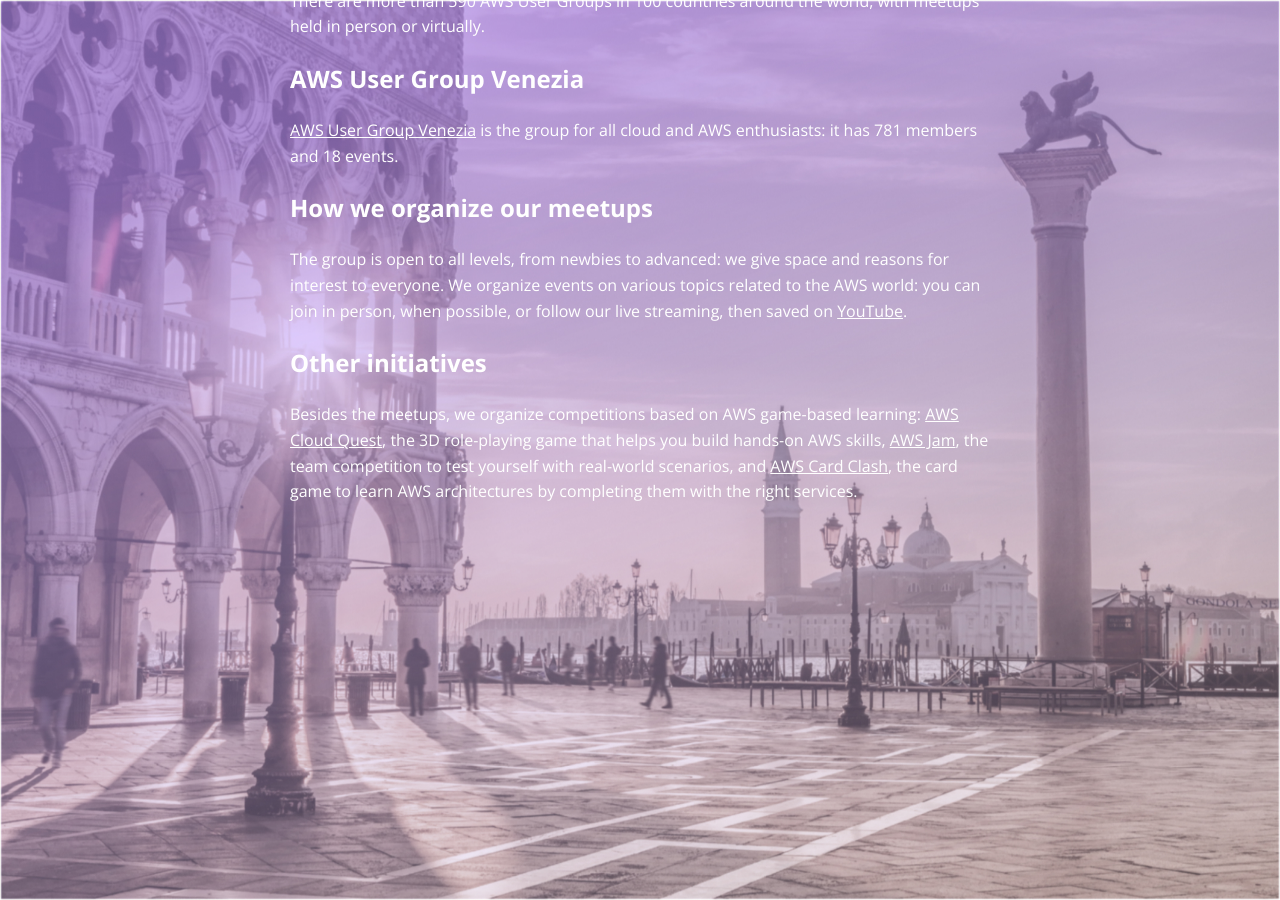
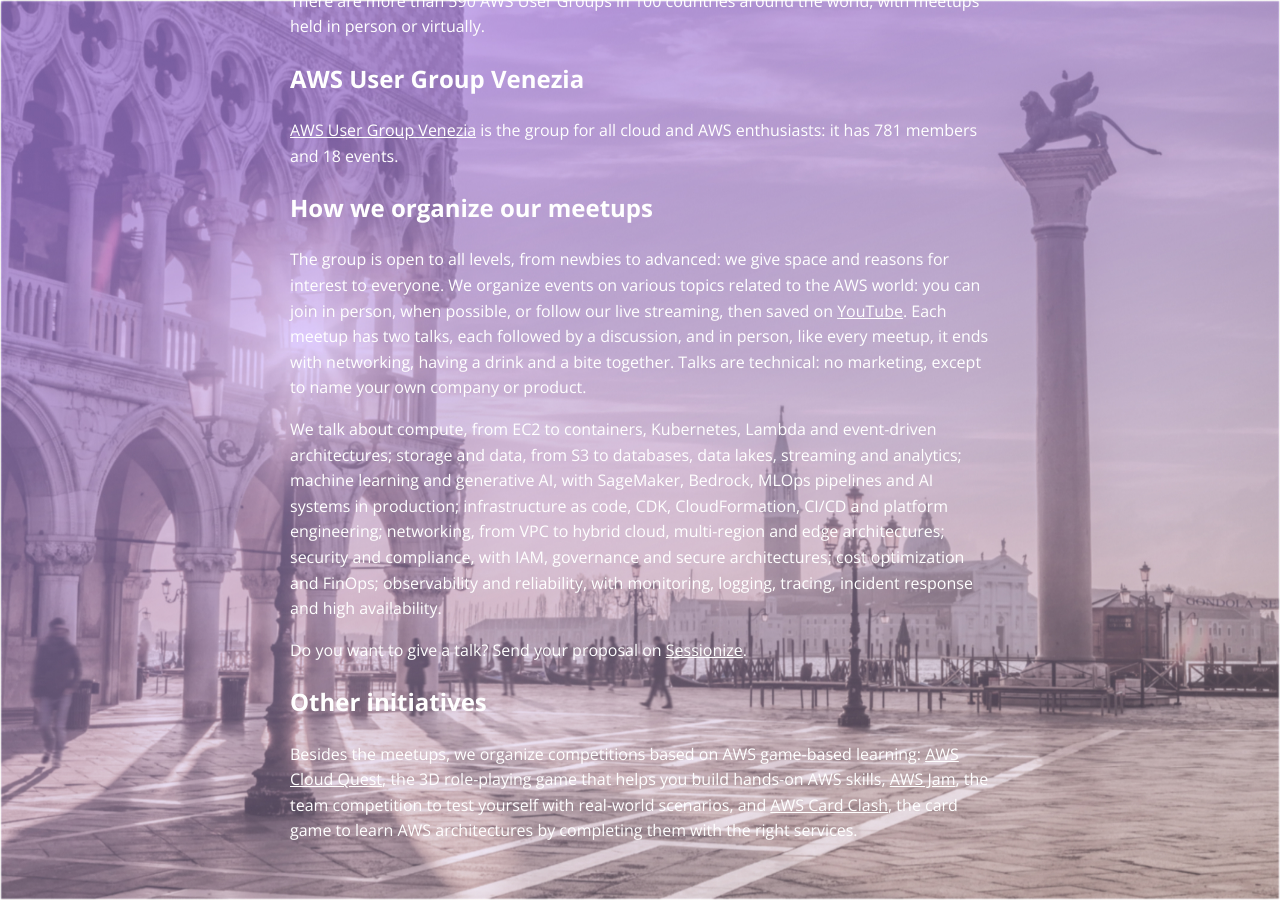
Before and after one commit to awsugvenezia/awsugvenezia.github.io, a Jekyll site: the page built from about-us.md, in a window 1280 px wide and 900 px high, scrolled down 638 px. Built offline with Jekyll 4.4.1, drawn with Linux system fonts in a browser that asks for light colours; nearby versions of some CDN libraries.

Commit message:
added meetup format, topics and Sessionize link to about-us page

```diff
--- a/about-us.md
+++ b/about-us.md
@@ -20,6 +20,11 @@ There are more than 590 AWS User Groups in 100 countries around the world, with
 ## How we organize our meetups
 
 The group is open to all levels, from newbies to advanced: we give space and reasons for interest to everyone. We organize events on various topics related to the AWS world: you can join in person, when possible, or follow our live streaming, then saved on [YouTube](https://www.youtube.com/@{{ site.youtube_channel }}).
+Each meetup has two talks, each followed by a discussion, and in person, like every meetup, it ends with networking, having a drink and a bite together. Talks are technical: no marketing, except to name your own company or product.
+
+We talk about compute, from EC2 to containers, Kubernetes, Lambda and event-driven architectures; storage and data, from S3 to databases, data lakes, streaming and analytics; machine learning and generative AI, with SageMaker, Bedrock, MLOps pipelines and AI systems in production; infrastructure as code, CDK, CloudFormation, CI/CD and platform engineering; networking, from VPC to hybrid cloud, multi-region and edge architectures; security and compliance, with IAM, governance and secure architectures; cost optimization and FinOps; observability and reliability, with monitoring, logging, tracing, incident response and high availability.
+
+Do you want to give a talk? Send your proposal on [Sessionize](https://sessionize.com/{{ site.sessionize_page }}).
 
 ## Other initiatives
 
@@ -42,6 +47,11 @@ Esistono più di 590 AWS User Group in 100 paesi nel mondo, con meetup in presen
 ## Come organizziamo i meetup
 
 Il gruppo è aperto a tutti i livelli, sia newbie che advanced: diamo spazio e motivo d'interesse a tutti. Organizziamo eventi su vari argomenti relativi al mondo di AWS: puoi partecipare di persona, se possibile, o seguire uno dei nostri streaming in diretta, poi salvati su [YouTube](https://www.youtube.com/@{{ site.youtube_channel }}).
+Ogni meetup prevede due talk, ciascuno seguito da una discussione, e in presenza, come ogni meetup, finisce in networking, a bere e mangiare qualcosa insieme. I talk sono tecnici: niente marketing, se non per nominare la propria azienda o il proprio prodotto.
+
+Parliamo di compute, da EC2 a container, Kubernetes, Lambda e architetture event-driven; storage e dati, da S3 a database, data lake, streaming e analytics; machine learning e AI generativa, con SageMaker, Bedrock, pipeline MLOps e sistemi AI in produzione; infrastructure as code, CDK, CloudFormation, CI/CD e platform engineering; networking, da VPC a cloud ibrido, multi-region e architetture edge; sicurezza e compliance, con IAM, governance e architetture sicure; ottimizzazione dei costi e FinOps; osservabilità e affidabilità, con monitoring, logging, tracing, incident response e alta disponibilità.
+
+Vuoi proporre un talk? Invia la tua proposta su [Sessionize](https://sessionize.com/{{ site.sessionize_page }}).
 
 ## Altre iniziative
 
```
